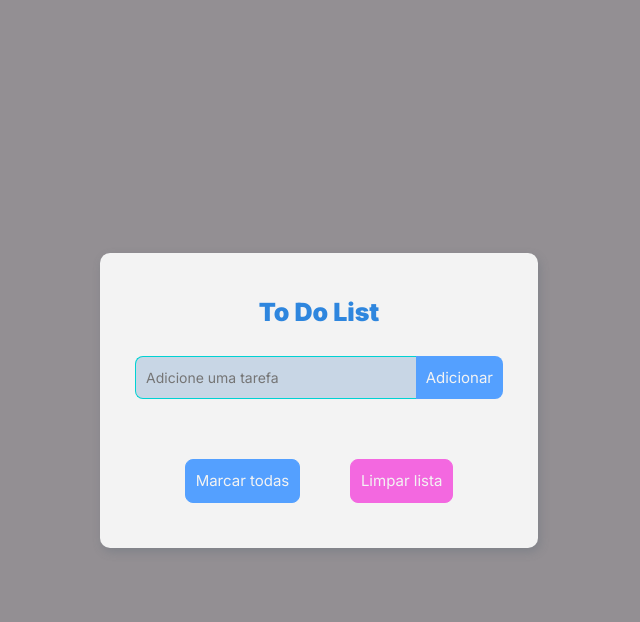
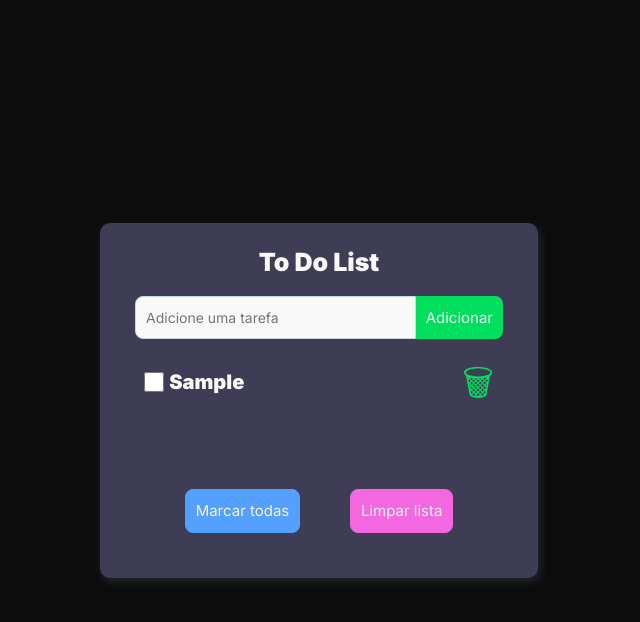
Before and after one commit to Alaskapablo/To-do-List, a plain HTML site: page index.html in a window 1280 px wide. Both pictures are taken after typing "Sample" into the empty fields and a click on the button "Adicionar". Shown: the whole page, without its empty margins (321-961 px from the left). Drawn offline with Linux system fonts and the light colour scheme.

Commit message:
prog-att

```diff
--- a/css/style.css
+++ b/css/style.css
@@ -9,7 +9,7 @@
 body {
     min-height: 100vh;
     width: 100%;
-    background-color: #0b010b70;
+    background-color: #0C0C0C;
     display: flex;
     justify-content: center;
     align-items: center;
@@ -19,9 +19,9 @@ body {
     content: "🟣";
 }
 .container{
-    background-color: #f3f3f3;
+    background-color: #3F3D56;
     min-width: 40rem; /* 400px */
-    max-height: 60vh;
+    max-height: 100%;
     padding: 2.5rem;
     display: flex;
     flex-direction: column;
@@ -31,16 +31,16 @@ body {
     box-shadow: 2px 4px 10px #57657450;
 }
 .title{
-    margin: 2rem 0 3rem 0;
+    margin-bottom: 20px;
     font-size: 2.5rem;
-    color: #2e86de;
+    color: #F9F9F9;
 }
 
 /* Form */
 .form-add{
     display: flex;
     justify-content: center;
-    margin-bottom: 3rem;
+    margin-bottom: 2rem;
     width: 95%;
 }
 
@@ -48,7 +48,7 @@ body {
     width: 30rem;
     height: 100%;
     padding: 1.2rem 1rem;
-    background-color: #c8d6e5;
+    background-color: #F9F9F9;
     outline: none;
     border: solid 1px #c8d6e5;
     border-radius: .8rem 0 0 .8rem;
@@ -61,7 +61,7 @@ body {
 }
 
 .btn-add{
-    background-color: #54a0ff;
+    background-color: #00DF5E;
     color: #f3f3f3;
     padding: 0 1rem;
     font-size: 1.5rem;
@@ -82,34 +82,45 @@ body {
     width: 95%;
     min-height: 10rem;
     border-radius: .5rem;
-    padding: 1rem 0;
+
     overflow-y: auto;
-    display: none;
+
 }
 .task-list{
     height: 100%;
     display: flex;
     flex-direction: column;
 }
-li{
+.task-item{
     display: flex;
-    justify-content: space-between;
+    justify-content: space-evenly;
+    align-items: center;
     color: #222f3e;
-    padding: .8rem .5rem;
+    padding: 2px 4px;
+}
+.task-text{
+    font-weight: 700;
+    font-size: 20px;
+    line-height: 42px;
+    color: #F9F9F9;
+}
+.del-task{
+    font-size: 35px;
+    cursor: pointer;
+    color: #00DF5E;
 }
 
 li > p, li > span{
     font-size: 1.4rem;
 }
 
-li > p:before{
-    content: "🔘";
-    font-size: 1.2rem;
-    margin-right: .5rem;
+li > p{
+    width: 80%;
 }
 
-li > p{
-    width: 80%;
+input{
+    width: 20px;
+    height: 20px;
 }
 
 /* CONTAINER BUTTONS */
--- a/index.html
+++ b/index.html
@@ -18,16 +18,18 @@
        </h1>
 
        <form action="" class="form-add" id="form-add-js">
+           <span class="error-form"></span>
            <input type="text" name="task" id="input-js" class="input-add" placeholder="Adicione uma tarefa">
            <button type="submit" id="btn-add-js" class="btn-add">Adicionar</button>
        </form>
 
        <div class="container-task" id="task-js">
             <ul class="task-list" id="task-list-js">
-                <li>
-                    <p>Item teste</p>
-                    <span>🗑</span>
-                </li>
+                <!-- <li class="task-item">
+                    <input type="checkbox" id="input-js" class="input-task">
+                    <p class="task-text">Item teste</p>
+                    <span class="del-task">🗑</span>
+                </li>  -->
             </ul>
        </div>
        <div class="container-buttons">
--- a/js/main.js
+++ b/js/main.js
@@ -1,53 +1,57 @@
-const newTask = document.querySelector("#input-js");
 const btnAdd = document.querySelector("#btn-add-js");
-const form = document.querySelector("#form-add-js");
-const listTask = document.querySelector("#task-list-js");
-const checkBtn = document.querySelector(".check-btn");
-const clearBtn = document.querySelector(".clear-btn");
 
 btnAdd.addEventListener("click", (event)=>{
     event.preventDefault()
+    // console.log(btnAdd)
 
-    const elementLi = document.createElement('li')
-    const textTask = document.createElement('p')
-    const iconDelete = document.createElement('span')
+    var form = document.querySelector("#form-add-js")
+    var taskObj = getInfoFromInput(form)
+    // console.log(taskObj.task)
 
-    textTask.innerText = newTask.value;
-    iconDelete.innerText = "🗑"
-
-    if(textTask.innerText.trim() === ''){
-
-        newTask.classList.add('error');
-        newTask.addEventListener('animationend', event =>{
-            newTask.classList.remove('error');
-        })
-    }else{
-        listTask.appendChild(elementLi)
-        elementLi.appendChild(textTask)
-        elementLi.appendChild(iconDelete)
-        form.reset()
-    }
-    newTask.focus()
+    const elementLi = createLi(taskObj)
 
 
-    iconDelete.addEventListener('click', () => {
-        elementLi.remove();
-        CheckMarc();
-      })
-      CheckMarc()
-    })
+    var taskList = document.querySelector("#task-list-js")
+    taskList.appendChild(elementLi)
+
+    form.reset()
+})
 
 
+// var taskValid =
 
+// function validTask(taskObj){
+//     if(taskObj.task < 0){
 
+//     }
+// }
 
-function CheckMarc(){
-    let allTasks = document.querySelectorAll('p')
-    let check = []
+function createLi(taskObj){
+    const elementLi = document.createElement('li')
+    elementLi.classList.add("task-item")
 
-    allTasks.forEach(task => {
-        if(!task.classList.contains("checked")){
-          check.push(task)
-        };
-    })
+    const checkTask = document.createElement('input');
+    checkTask.type = 'checkbox';
+    checkTask.classList.add("input-task")
+
+    const textTask = document.createElement('p')
+    textTask.classList.add("task-text")
+
+    const iconDel = document.createElement('span')
+    iconDel.classList.add("del-task")
+
+    textTask.textContent = taskObj.task
+    iconDel.innerText = "🗑"
+    elementLi.appendChild(checkTask)
+    elementLi.appendChild(textTask)
+    elementLi.appendChild(iconDel)
+
+    return elementLi;
 }
+
+function getInfoFromInput(form){
+    var taskObj = {
+        task: form.task.value
+    }
+    return taskObj
+}
```
